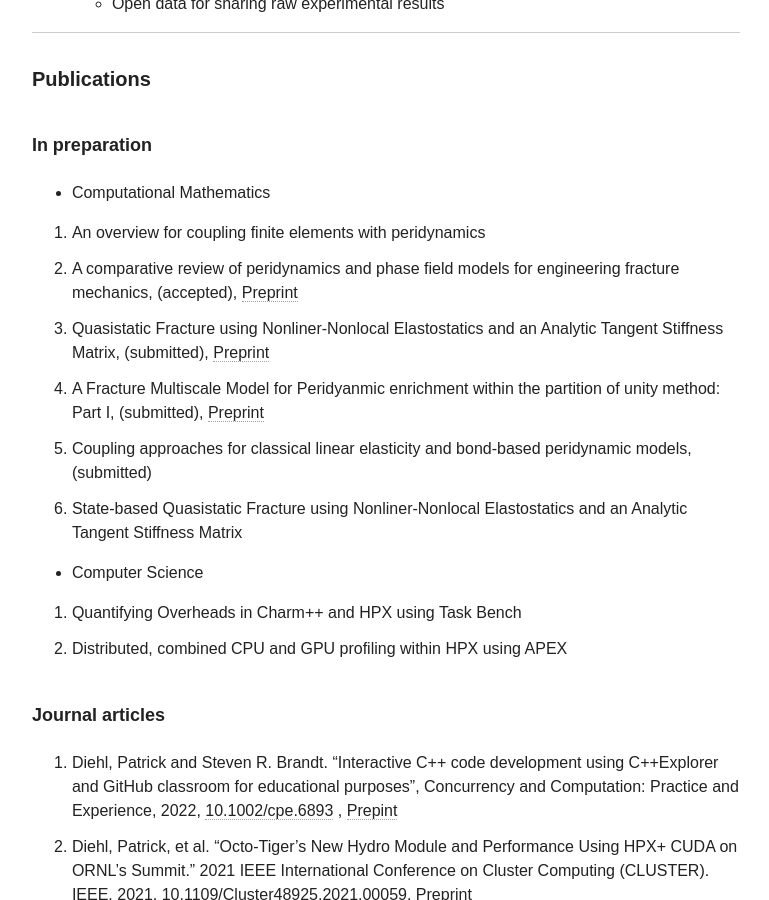
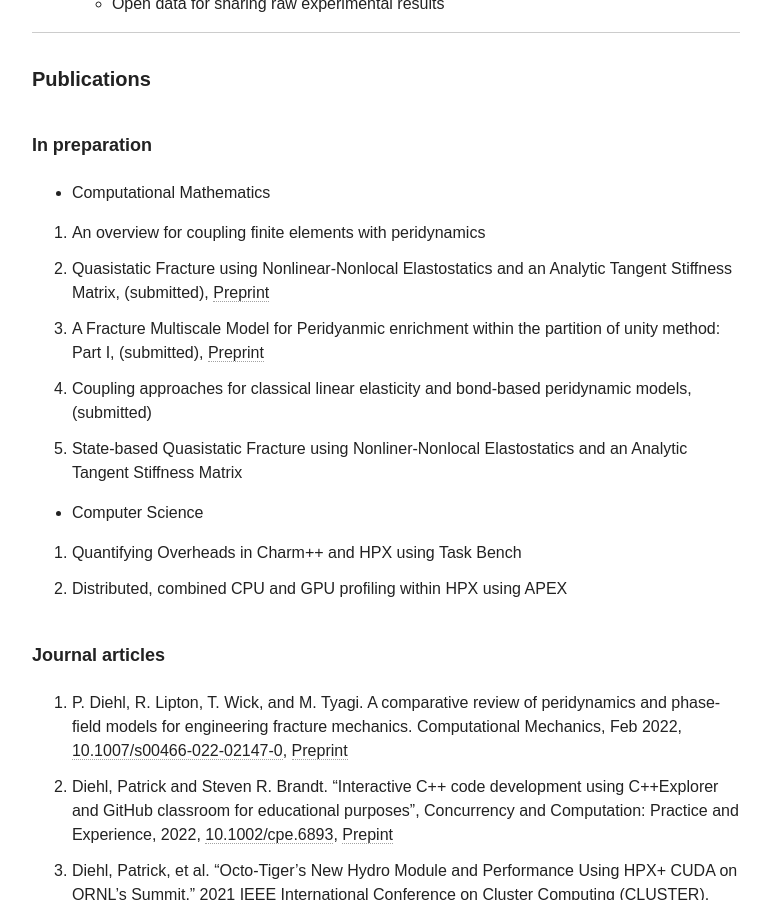
Before and after one commit to diehlpk/diehlpk.github.io, a Jekyll site: the page built from cv/index.md, in a window 1280 px wide and 900 px high, scrolled down 2349 px. Shown: the whole window, without its empty margins (254-1023 px from the left). Built offline with Jekyll 4.4.1, drawn with Linux system fonts in a browser that asks for light colours; nearby versions of some CDN libraries; some web fonts are replaced.

Commit message:
Update CV

```diff
--- a/cv/index.md
+++ b/cv/index.md
@@ -82,8 +82,7 @@ Also available as [PDF document]({{ site.url }}/assets/grants.pdf).
 * Computational Mathematics
 
 1. An overview for coupling finite elements with peridynamics
-1. A comparative review of peridynamics and phase field models for engineering fracture mechanics, (accepted), [Preprint](https://engrxiv.org/gty2b/)
-1. Quasistatic Fracture using Nonliner-Nonlocal Elastostatics and an Analytic Tangent Stiffness Matrix, (submitted), [Preprint](https://engrxiv.org/3je6b/)
+1. Quasistatic Fracture using Nonlinear-Nonlocal Elastostatics and an Analytic Tangent Stiffness Matrix, (submitted), [Preprint](https://engrxiv.org/3je6b/)
 1. A Fracture Multiscale Model for Peridyanmic enrichment within the partition of unity method: Part I, (submitted), [Preprint](https://arxiv.org/abs/2108.02336)
 1. Coupling approaches for classical linear elasticity and bond-based peridynamic models, (submitted)
 1. State-based Quasistatic Fracture using Nonliner-Nonlocal Elastostatics and an Analytic Tangent Stiffness Matrix
@@ -95,8 +94,8 @@ Also available as [PDF document]({{ site.url }}/assets/grants.pdf).
 
 ###### Journal articles
 
-
-1. Diehl, Patrick and Steven R. Brandt. "Interactive C++ code development using C++Explorer and GitHub classroom for educational purposes", Concurrency and Computation: Practice and Experience, 2022, [10.1002/cpe.6893](https://doi.org/10.1002/cpe.6893) , [Prepint](https://edarxiv.org/5te23/)
+1. P. Diehl, R. Lipton, T. Wick, and M. Tyagi. A comparative review of peridynamics and phase-field models for engineering fracture mechanics. Computational Mechanics, Feb 2022, [10.1007/s00466-022-02147-0](https://doi.org/10.1007/s00466-022-02147-0), [Preprint](https://engrxiv.org/gty2b/)
+1. Diehl, Patrick and Steven R. Brandt. "Interactive C++ code development using C++Explorer and GitHub classroom for educational purposes", Concurrency and Computation: Practice and Experience, 2022, [10.1002/cpe.6893](https://doi.org/10.1002/cpe.6893), [Prepint](https://edarxiv.org/5te23/)
 1. Diehl, Patrick, et al. "Octo-Tiger’s New Hydro Module and Performance Using HPX+ CUDA on ORNL’s Summit." 2021 IEEE International Conference on Cluster Computing (CLUSTER). IEEE, 2021,  [10.1109/Cluster48925.2021.00059](https://doi.org/10.1109/Cluster48925.2021.00059), [Preprint](https://arxiv.org/abs/2107.10987)
 1. Jha et al., (2021). NLMech: Implementation of finite difference/meshfree discretization of nonlocal fracture models. Journal of Open Source Software, 6(65), 3020, [10.21105/joss.03020](https://doi.org/10.21105/joss.03020)
 1.  P. Diehl, D. Marcello, P. Armini, H. Kaiser, S. Shiber, G. C. Clayton, J. Frank, G. Daiss,D. Pflueger, D. C. Eder, A. Koniges, and K. Huck. Performance measurements within asynchronous task-based runtime systems: A double white dwarf merger as an application. Computing in Science & Engineering, 2021. [10.1109/MCSE.2021.3073626](https://doi.org/10.1109/MCSE.2021.3073626), [Preprint](https://arxiv.org/abs/2102.00223)
```
